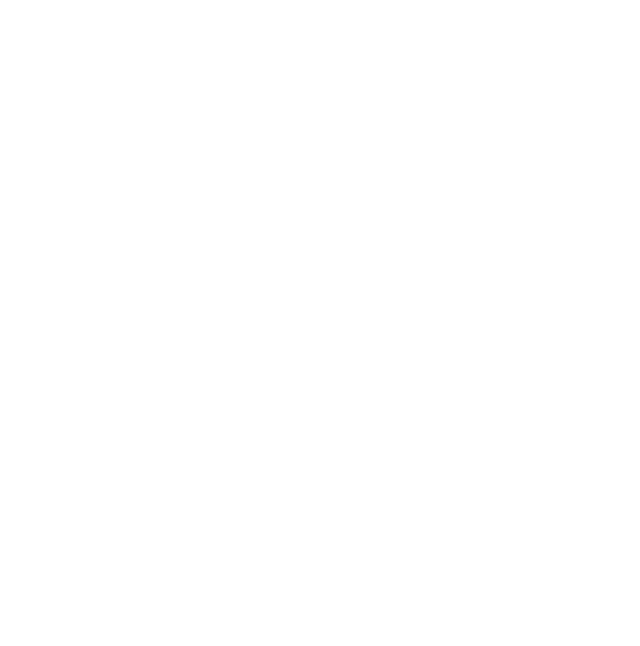
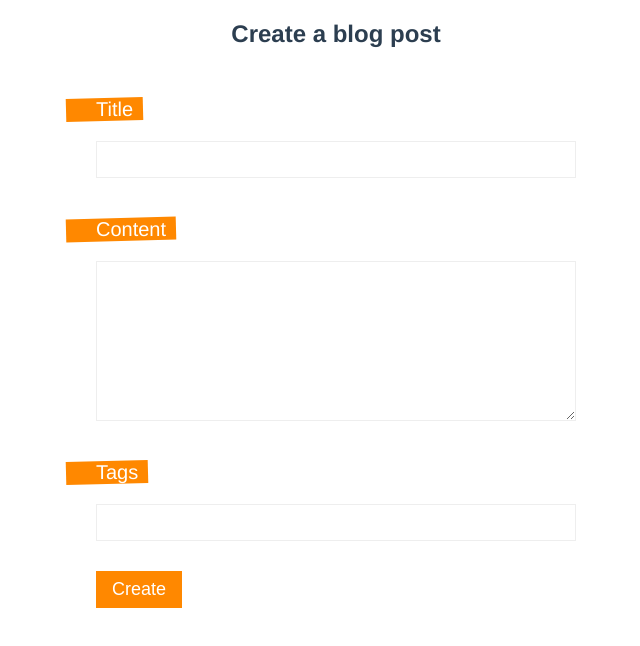
Before and after one commit to VisheshSingh/dojo-blog-ninja, a Vue app: page /create in a window 1280 px wide. Before the commit this address had no page. Shown: the top 646 px of the page, without its empty margins (304-944 px from the left). Built offline with nearby package versions, Linux system fonts and the light colour scheme.

Commit message:
web form

```diff
--- a/src/router/index.js
+++ b/src/router/index.js
@@ -1,6 +1,7 @@
 import { createRouter, createWebHistory } from 'vue-router';
 import Home from '../views/Home.vue';
 import Details from '../views/Details.vue';
+import Create from '../views/Create.vue';
 
 const routes = [
   {
@@ -14,6 +15,11 @@
     component: Details,
     props: true,
   },
+  {
+    path: '/create',
+    name: 'Create',
+    component: Create,
+  },
 ];
 
 const router = createRouter({
--- /dev/null
+++ b/src/views/Create.vue
@@ -0,0 +1,99 @@
+<template>
+  <h2>Create a blog post</h2>
+  <form>
+    <label for="title">Title</label>
+    <input type="text" v-model="title" required />
+    <label for="content">Content</label>
+    <textarea v-model="content" required />
+    <label for="tag">Tags</label>
+    <input
+      type="text"
+      v-model="tag"
+      required
+      @keydown.enter.prevent="handleKeydown"
+    />
+    <div v-for="tag in tags" :key="tag" class="pill">#{{ tag }}</div>
+    <button type="submit">Create</button>
+  </form>
+</template>
+
+<script>
+import { ref } from 'vue';
+export default {
+  name: 'Create',
+  setup() {
+    const title = ref('');
+    const content = ref('');
+    const tag = ref('');
+    const tags = ref([]);
+
+    const handleKeydown = () => {
+      if (!tags.value.includes(tag.value)) {
+        tag.value = tag.value.replace(/\s/, '');
+        tags.value.push(tag.value);
+      }
+      tag.value = '';
+    };
+
+    return { title, content, tag, tags, handleKeydown };
+  },
+};
+</script>
+
+<style>
+form {
+  max-width: 480px;
+  margin: 0 auto;
+  text-align: left;
+}
+input,
+textarea {
+  display: block;
+  margin: 10px 0;
+  width: 100%;
+  box-sizing: border-box;
+  padding: 10px;
+  border: 1px solid #eee;
+}
+textarea {
+  height: 160px;
+}
+label {
+  display: inline-block;
+  margin-top: 30px;
+  position: relative;
+  font-size: 20px;
+  color: white;
+  margin-bottom: 10px;
+}
+label::before {
+  content: '';
+  display: block;
+  width: 100%;
+  height: 100%;
+  background: #ff8800;
+  position: absolute;
+  z-index: -1;
+  padding-right: 40px;
+  left: -30px;
+  transform: rotateZ(-1.5deg);
+}
+button {
+  display: block;
+  margin-top: 30px;
+  background: #ff8800;
+  color: white;
+  border: none;
+  padding: 8px 16px;
+  font-size: 18px;
+}
+.pill {
+  display: inline-block;
+  margin: 10px 10px 0 0;
+  color: #444;
+  background: #ddd;
+  padding: 8px;
+  border-radius: 20px;
+  font-size: 14px;
+}
+</style>
```
